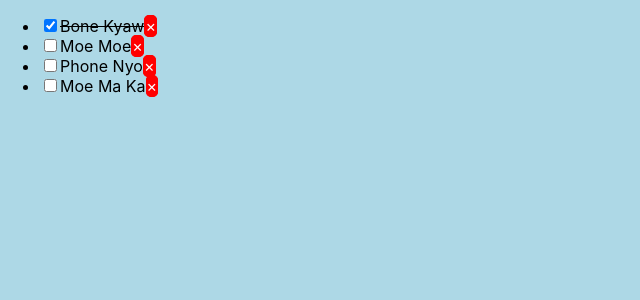
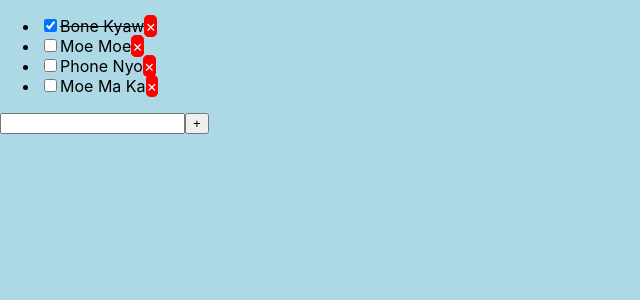
Before and after one commit to Bonekyaw/React-Project, a React (Create React App) app: page / in a window 1280 px wide. Shown: the top 300 px of the page, without its empty margins (0-640 px from the left). Built offline with nearby package versions, Linux system fonts and the light colour scheme.

Commit message:
Add new Todo List

```diff
--- a/src/App.js
+++ b/src/App.js
@@ -20,6 +20,7 @@ class TodoList extends Component {
 		}
 		this.toggle = this.toggle.bind(this);
 		this.remove = this.remove.bind(this);
+		this.addList = this.addList.bind(this);
 
 	}
 	toggle(index){
@@ -32,9 +33,16 @@ class TodoList extends Component {
 		delete items[index];
 		this.setState({items})
 	}
+	addList(name){
+		var items = this.state.items;
+		items.push({name: name});
+		this.setState({items});
+
+	}
 	render(){
 		var self = this;
 		return (
+			<div>
 				<ul>
 					{this.state.items.map(
 						function(item,index){
@@ -48,10 +56,14 @@ class TodoList extends Component {
 									id={index}
 								 />
 
+
 							)
 						})
 					}
 				</ul>
+				<AddTodo addNew={this.addList}/>
+			</div>
+
 			)
 	}
 }
@@ -77,4 +89,31 @@ class TodoItem extends Component {
 			)
 	}
 }
+class AddTodo extends Component {
+	constructor(){
+		super();
+		this.state = {
+			name: " "
+		}
+		this.addTodo = this.addTodo.bind(this);
+		this.getText = this.getText.bind(this);
+	}
+	addTodo(e){
+		this.props.addNew(e.target.previousSibling.value);
+		this.setState({name:''})
+	}
+	getText(e){
+		var subject = e.target.value;
+		this.setState({name: subject});
+
+		}
+	render(){
+		return (
+			<div>
+				<input type="text" value={this.state.name} onChange={this.getText}/>
+				<button onClick={this.addTodo}>+</button>
+			</div>
+		)
+	}
+}
 export default App;
```
Lines whose indentation alone changed are shown as unchanged.
